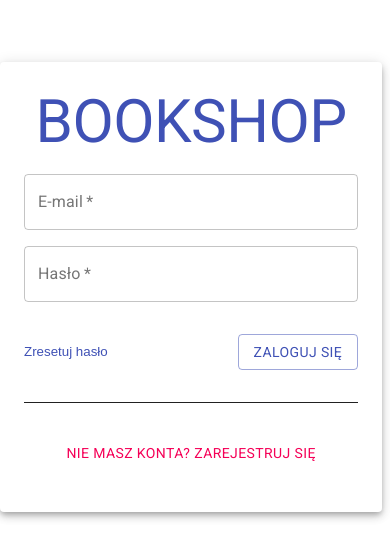
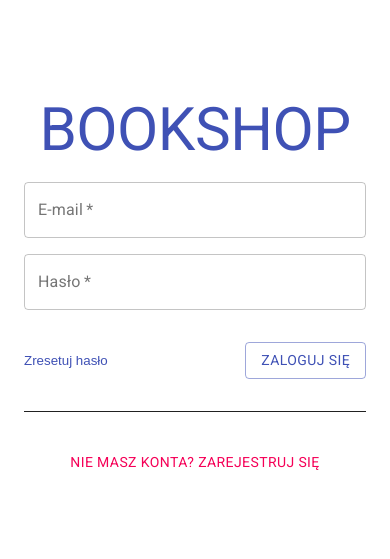
Before and after one commit to tknura/bookshop-frontend, a React (Create React App) app in the folder apps/web-client/: page /sign in a window 390 px wide. Shown: the part 127-686 px from the top of the page. Built offline with nearby package versions, Linux system fonts and the light colour scheme.

Commit message:
feat(web-client): made signinup screen responsive

```diff
--- a/apps/web-client/public/index.html
+++ b/apps/web-client/public/index.html
@@ -26,7 +26,7 @@
     -->
     <title>React App</title>
   </head>
-  <body style="margin: 0">
+  <body>
     <noscript>You need to enable JavaScript to run this app.</noscript>
     <div id="root"></div>
     <!--
@@ -40,4 +40,11 @@
       To create a production bundle, use `npm run build` or `yarn build`.
     -->
   </body>
+  <style>
+    html, body, #root, #root>div {
+      height: 100%;
+      margin: 0;
+      min-height: 100vh;
+    }
+  </style>
 </html>
--- /dev/null
+++ b/apps/web-client/src/hooks/useWindowSize.js
@@ -0,0 +1,24 @@
+import { useEffect, useState } from 'react'
+
+export const useWindowSize = () => {
+  const [windowSize, setWindowSize] = useState({
+    width: undefined,
+    height: undefined,
+  })
+
+  useEffect(() => {
+    const handleResize = () => {
+      setWindowSize({
+        width: window.innerWidth,
+        height: window.innerHeight,
+      })
+    }
+
+    window.addEventListener('resize', handleResize)
+    handleResize()
+
+    return () => window.removeEventListener('resize', handleResize)
+  }, [])
+
+  return windowSize
+}
--- a/apps/web-client/src/screens/SignInUpScreen/SingInUpScreen.jsx
+++ b/apps/web-client/src/screens/SignInUpScreen/SingInUpScreen.jsx
@@ -1,23 +1,27 @@
 import React, { useState } from 'react'
-import { Paper, Button, Typography } from '@material-ui/core'
+import { Paper, Button, Typography, Box } from '@material-ui/core'
 import { makeStyles } from '@material-ui/core/styles'
 import { useTranslation } from 'react-i18next'
+import { useWindowSize } from 'hooks/useWindowSize'
 import { SignInForm } from './SignInForm/SignInForm'
 import { SignUpForm } from './SignUpForm/SignUpForm'
 
 const useStyles = makeStyles((theme) => ({
   root: {
     display: 'flex',
+    justifyContent: 'center',
+    minHeight: '100vh',
+  },
+  rootBig: {
     alignItems: 'center',
-    justifyContent: 'center',
-    width: '98vw',
-    height: '98vh',
   },
   paper: {
+    flex: 1,
     padding: theme.spacing(3),
-    width: '45vh',
+    maxWidth: 500,
   },
   title: {
+    flex: 1,
     textAlign: 'center',
   },
   hr: {
@@ -38,14 +42,15 @@ const SingInUpScreen = () => {
   const classes = useStyles()
   const { t } = useTranslation()
   const [isSignUpFormShown, setSignUpFormShown] = useState(false)
+  const windowSize = useWindowSize()
 
   const handleFormChange = () => {
     setSignUpFormShown(prevState => !prevState)
   }
 
   return (
-    <div className={classes.root}>
-      <Paper elevation={5} className={classes.paper}>
+    <Box className={windowSize.height > 675 ? [classes.root, classes.rootBig] : classes.root}>
+      <Paper elevation={0} className={classes.paper}>
         <Typography variant="h2" color="primary" className={classes.title}>
           {t('common.appName').toUpperCase()}
         </Typography>
@@ -63,7 +68,7 @@ const SingInUpScreen = () => {
             : t('screen.signInUp.buttons.noAccount')}
         </Button>
       </Paper>
-    </div>
+    </Box>
   )
 }
 
```
